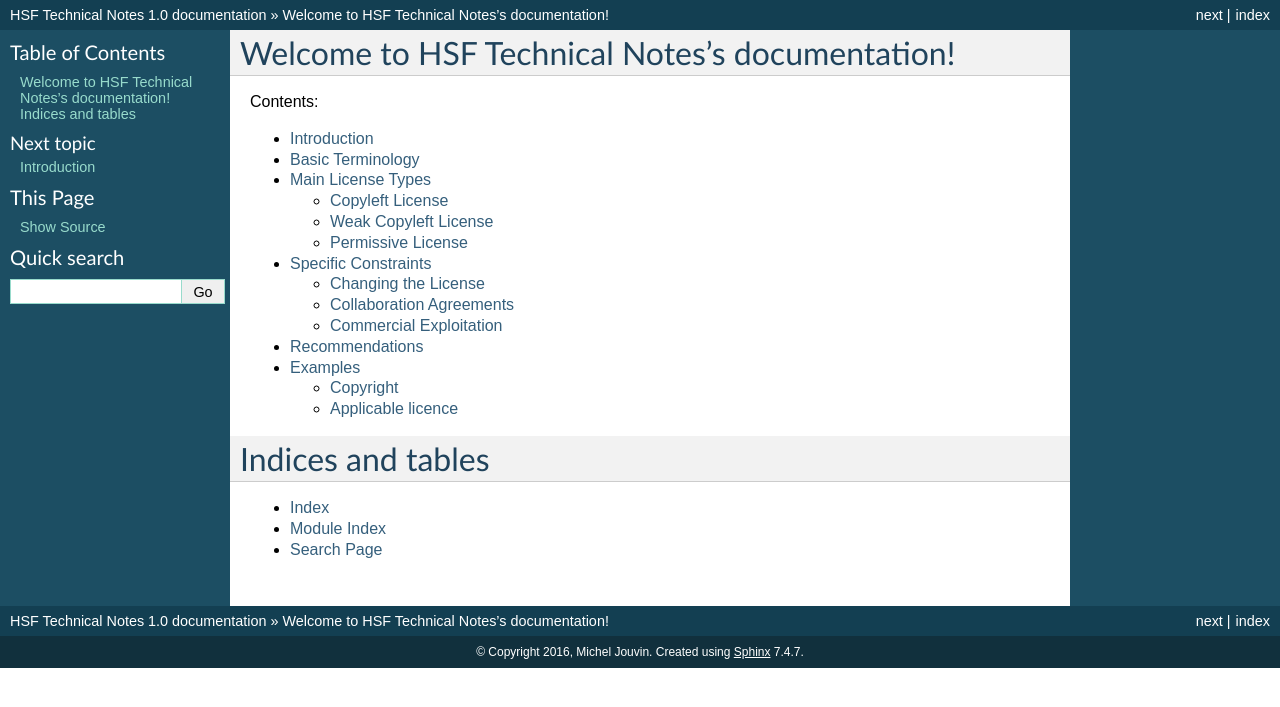
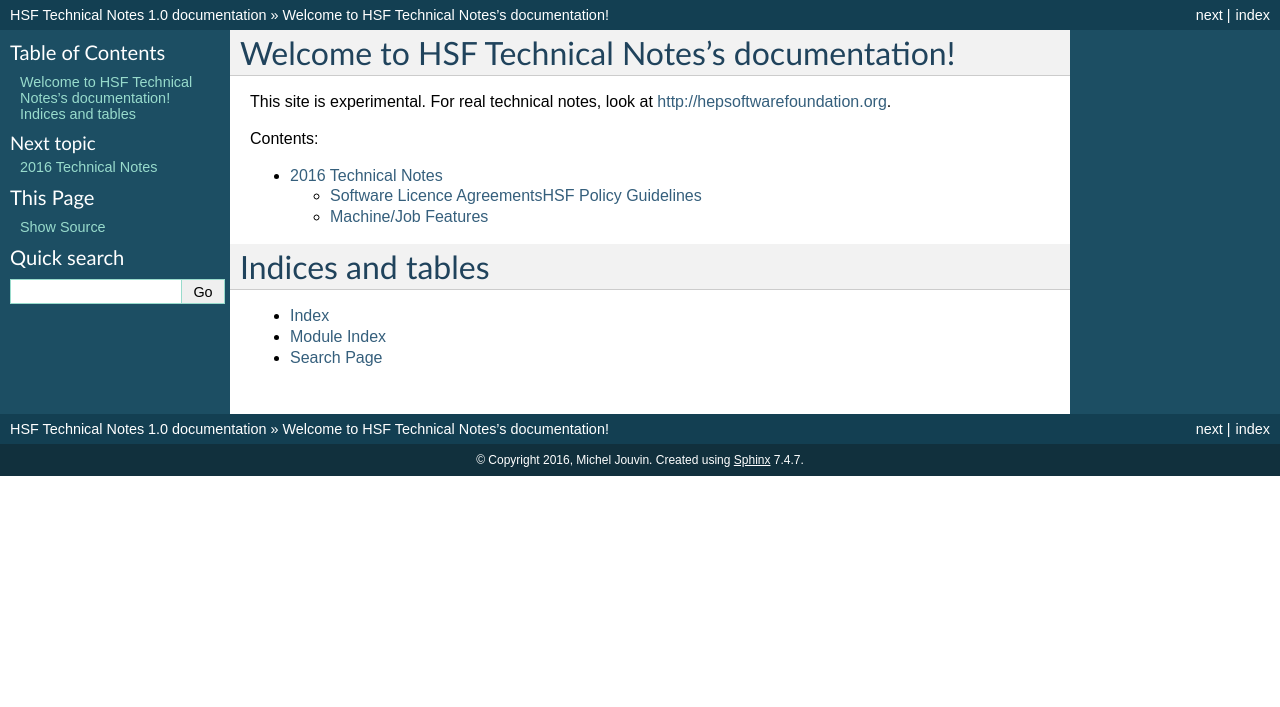
Before and after one commit to jouvin/hep-sf-tn-test, a Sphinx documentation site: the page built from source/index.rst, in a window 1280 px wide. Shown: the top 707 px of the page. Built offline with Sphinx 7.4.7, drawn with Linux system fonts in a browser that asks for light colours; some of the changed lines change nothing that is shown.

Commit message:
Create a directory per year, add a second TN, minor adjustements

```diff
--- a/source/HSF-TN-2016-01.rst
+++ b/source/2016/HSF-TN-2016-01.rst
@@ -10,6 +10,7 @@ lc@r@
 ****
 
 Software Licence AgreementsHSF Policy Guidelines
+************************************************
 
 | M. Jouvin\ :math:`^1` J. Harvey\ :math:`^2` A. McNab\ :math:`^3`
   E. Sexton-Kennedy\ :math:`^4` T. Wenaus\ :math:`^5`
--- /dev/null
+++ b/source/2016/HSF-TN-2016-02.rst
@@ -0,0 +1,315 @@
+THE HEP SOFTWARE FOUNDATION (HSF)
+
+lc@r@
+
+|
+| & & HSF-TN-2016-02
+| & & February 4, 2016
+| & &
+
+****
+
+Machine/Job Features
+********************
+
+| M. Alef\ :math:`^1`, T. Cass\ :math:`^2`, J.J. Keijser\ :math:`^3`,
+  A. McNab\ :math:`^4`, S. Roiser\ :math:`^2`,
+  U. Schwickerath\ :math:`^2`, I. Sfiligoi\ :math:`^5`
+| *:math:` ^1`\ Karlsruhe Institute of Technology
+  :math:` ^2`\ CERN
+  :math:` ^3`\ NIKHEF
+  :math:` ^4`\ University of Manchester
+  :math:` ^5`\ Fermi National Accelerator Laboratory
+  *
+
+© Named authors on behalf of the HSF, licence
+`CC-BY-4.0 <http://creativecommons.org/licenses/by/4.0/>`__.
+
+Introduction
+============
+
+Within the HEPiX virtualization group:raw-latex:`\cite{HEPIXMJF}` and
+the WLCG MJF Task Force:raw-latex:`\cite{WLCGMJF}`, a mechanism has been
+developed which provides access to detailed information about the
+current host and the current job to the job itself. This allows user
+payloads to access meta information, independent of the current batch
+system or virtual machine model.
+
+The proposed schema is made to be extensible so that additional
+information can be added. The purpose of this note is to define the
+specifications and use case of this schema. It should be seen as the
+source of information for the actual implementation of the scripts
+required by the sites to provide it.
+
+Aims
+====
+
+-  The proposed schema must be unique and leave no room for
+   interpretation of the values provided. For this reason, basic
+   information is used which is well defined across sites.
+
+-  Host and job information can be both static (like the
+   HS06:raw-latex:`\cite{HEPIXHS06}` rating of the hardware) and dynamic
+   (eg shutdown time may be set at any time by the site.)
+
+-  Job specific files will be readable and possibly owned by the user
+   and residing on a /tmp like area
+
+-  The implementation, that is the creation of the files and their
+   contents, can be highly site specific. A sample implementation can be
+   done per batch system in use, but it is understood that sites are
+   allowed to change the implementation, provided that the created
+   numbers match the definitions given in this note.
+
+Use cases
+=========
+
+The use cases considered in developing the protocols included:
+
+#. The job needs to calculate the remaining time it is allowed to run.
+
+#. The job needs to know how long it was already running.
+
+#. The job wants to know the performance of the processors allocated to
+   it in order to calculate the remaining time it will need to complete
+   (for CPU intensive jobs).
+
+#. A host needs to be drained, and the payload needs to be informed of
+   the planned shutdown time.
+
+#. A multiprocessor user job on a non-exclusive node needs to know how
+   many threads or processes it is allowed to start. This especially
+   useful in a late-binding scenario where the pilot reserved the
+   processors and the user payload needs to discover this.
+
+#. A user job wants to know how many processors are allocated to the
+   current job.
+
+#. A user job wants to know the maximum amount of scratch disk it is
+   allowed to use.
+
+#. A user job wants to set up memory limits to protect itself from being
+   killed by the batch system automatically.
+
+Definitions
+===========
+
+On VM-based systems, references to “jobs” are to be interpreted as
+“virtual machines” and “machines” as “hypervisors”.
+
+When jobs are running within virtual machines, the entity that provides
+the system level configuration or contextualization of the VM acts as
+the resource provider referred to in the rest of this note.
+
+Environment variables
+=====================
+
+For each job, two environment variables may be set, with the names
+$MACHINEFEATURES and $JOBFEATURES.
+
+These environment variables are the base interface for the user payload.
+Their values must be provided for the job by the resource provider.
+
+In the case of virtual machines on IaaS cloud platforms, the virtual
+machine may discover the values to set for the environment variables
+from “machinefeatures” and “jobfeatures” metadata keys provided by
+resource provider via the cloud infrastructure. These metadata keys
+should only be accessed once in the lifetime of each virtual machine.
+Alternatively, the values to set may be supplied as part of the
+contextualization of the virtual machines.
+
+Directories
+===========
+
+The environment variables point to directories created by the resource
+provider. Inside, the file name is the key, the contents are the values,
+so that files can be referred to with expressions like
+$MACHINEFEATURES/shutdowntime . The directory name should not include
+the trailing slash. These directories are either local directories in
+the filesystem or sections of the URL space on an HTTP(S) server. The
+user positively determines whether the files are to be opened locally or
+over HTTP(S) by checking for a leading slash or the prefix http:// or
+https:// respectively. Typically this can achieved using library
+functions which can transparently handle local files and remote URLs
+when opening files.
+
+Unlike metadata keys, the key/value files may be accessed multiple times
+to check for changes in value or in the absence of caching by the user.
+An HTTP(S) server may provide HTTP cache control and expiration
+information which the user may use to reduce the number of queries. All
+files in the directories must be readable by both the user and the
+resource provider services, and have file names which only consist of
+lowercase letters, numbers, and underscores.
+
+$MACHINEFEATURES
+================
+
+Host-specific key/value pairs which are all:
+
+-  Found in the directory pointed to by $MACHINEFEATURES
+
+-  Readable by the user who is executing the original job. In the case
+   of pilots this would be the pilot user at the site.
+
+-  Required unless the resource provider cannot determine their value.
+
+-  Static unless otherwise stated.
+
+total\_cpu
+    Number of processors which may be allocated to jobs. Typically the
+    number of processors seen by the operating system on one worker node
+    (that is the number of “processor :” lines in /proc/cpuinfo on
+    Linux), but potentially set to more or less than this for
+    performance reasons. (Use case 3.)
+
+hs06
+    Total HS06 rating of the full machine in its current setup. HS06 is
+    measured following the HEPiX
+    recommendations:raw-latex:`\cite{HEPIXHS06}`, with HS06 benchmarks
+    run in parallel, one for each processor which may be allocated to
+    jobs. (Use case 3.)
+
+shutdowntime
+    Shutdown time for the machine as a UNIX time stamp in seconds. The
+    value is dynamic and optional. If the file is missing, no shutdown
+    is foreseen. (Use case 4.)
+
+grace\_secs
+    If the resource provider announces a shutdown time to the jobs on
+    this host, that time will not be less than grace\_secs seconds after
+    the moment the shutdown time is set. This allows jobs to begin
+    packages of work knowing that there will be sufficient time for them
+    to be completed even if a shutdown time is announced. This value is
+    required if a shutdown time will be set or changed which will affect
+    any jobs which have already started on this host.
+
+$JOBFEATURES
+============
+
+Job specific key/value pairs which are all:
+
+-  Found in the directory pointed to by $JOBFEATURES
+
+-  Readable and possibly owned by the user who is executing the original
+   job. In the case of pilots this would be the pilot user at the site.
+
+-  Required unless the resource provider cannot determine their value.
+
+-  Created before the job starts and static unless otherwise stated, or
+   unless the batch system has a recognised way of changing the
+   parameters of the job in a way the job is guaranteed to be aware of.
+   For example, if there is a mechanism for a job to release processors,
+   then the resource provider may update allocated\_cpu when this
+   happens.
+
+allocated\_cpu
+    Number of processors allocated to the current job. (Use case 5.)
+
+hs06\_job
+    Total HS06 rating for the processors allocated to this job. The
+    job’s share is calculated by the resource provider from
+    per-processor HS06 measurements made for the machine. (Use case 3.)
+
+shutdowntime\_job
+    Dynamic value. Shutdown time as a UNIX time stamp in seconds. If the
+    file is missing no job shutdown is foreseen. The job needs to have
+    finished all of its processing when the shutdown time has arrived.
+    (Use case 1.)
+
+grace\_secs\_job
+    If the resource provider announces a shutdowntime\_job to the job,
+    it will not be less than grace\_secs\_job seconds after the moment
+    the shutdown time is set. This allows jobs to begin packages of work
+    knowing that there will be sufficient time for them to be completed
+    even if a shutdown time is announced. This value is static and
+    required if a shutdown time will be set or changed after the job has
+    started.
+
+jobstart\_secs
+    UNIX time stamp in seconds of the time when the job started on the
+    worker node. For a pilot job scenario, this is when the batch system
+    started the pilot job, not when the user payload started to run.
+    (Use case 2.)
+
+job\_id
+    A string of printable non-whitespace ASCII characters used by the
+    resource provider to identify the job at the site. In batch
+    environments, this should simply be the job ID. In virtualized
+    environments, job\_id will typically contain the UUID of the VM.
+
+wall\_limit\_secs
+    Elapsed time limit in seconds, starting from jobstart\_secs. This is
+    not scaled up for multiprocessor jobs. (Use case 1.)
+
+cpu\_limit\_secs
+    CPU time limit in seconds. For multiprocessor jobs this is the total
+    for all processes started by the job. (Use case 1.)
+
+max\_rss\_bytes
+    Resident memory usage limit, if any, in bytes for all processes
+    started by this job. (Use case 8.)
+
+max\_swap\_bytes
+    Swap limit, if any, in bytes for all processes started by this job.
+    (Use case 8)
+
+scratch\_limit\_bytes
+    Scratch space limit if any. If no quotas are used on a shared
+    system, this corresponds to the full scratch space available to all
+    jobs which run on the host. User jobs from EGI-registered VOs expect
+    the “max size of scratch space used by jobs” value on their VO ID
+    Card:raw-latex:`\cite{VOIDCARD}` to be available to each job in the
+    worst case. If there is a recognised procedure for informing the job
+    of the location of the scratch space (eg EGI’s $TMPDIR
+    policy:raw-latex:`\cite{EGITMPDIR}`), then this value refers to that
+    space. (Use case 7.)
+
+Summary
+=======
+
+This note describes how the $MACHINEFEATURES and $JOBFEATURES variables
+may be set and used by jobs to obtain meta information from resource
+providers in a uniform way across different batch and virtual machine
+systems.
+
+The following key/value pairs have been defined:
+
++--------------------+-------------------------+----+
+| $MACHINEFEATURES   | $JOBFEATURES            |    |
++====================+=========================+====+
+| total\_cpu         | allocated\_cpu          |    |
++--------------------+-------------------------+----+
+| hs06               | hs06\_job               |    |
++--------------------+-------------------------+----+
+| shutdowntime       | shutdowntime\_job       |    |
++--------------------+-------------------------+----+
+| grace\_secs        | grace\_secs\_job        |    |
++--------------------+-------------------------+----+
+|                    | jobstart\_secs          |    |
++--------------------+-------------------------+----+
+|                    | job\_id                 |    |
++--------------------+-------------------------+----+
+|                    | wall\_limit\_secs       |    |
++--------------------+-------------------------+----+
+|                    | cpu\_limit\_secs        |    |
++--------------------+-------------------------+----+
+|                    | max\_rss\_bytes         |    |
++--------------------+-------------------------+----+
+|                    | max\_swap\_bytes        |    |
++--------------------+-------------------------+----+
+|                    | scratch\_limit\_bytes   |    |
++--------------------+-------------------------+----+
+
+9 T. Cass, “Environmental Information on WN”, Grid Deployment Board,
+CERN, 13 June 2012, retrieved from https://indico.cern.ch/event/155069/
+
+| “Machine / Job Features Task Force”,
+| https://twiki.cern.ch/twiki/bin/view/LCG/MachineJobFeatures
+
+“HEP-SPEC06 Benchmark”, https://w3.hepix.org/benchmarks/
+
+“The VO ID Card system”, http://operations-portal.egi.eu/vo/help
+
+P. Solagna, “EGI policy for the TMPDIR environment variable usage”, EGI
+Document 1119, retrieved from
+https://documents.egi.eu/public/ShowDocument?docid=1119
--- /dev/null
+++ b/source/2016/index.rst
@@ -0,0 +1,8 @@
+2016 Technical Notes
+====================
+
+.. toctree::
+   :maxdepth: 2
+   :glob:
+
+   *
--- a/source/index.rst
+++ b/source/index.rst
@@ -6,13 +6,15 @@
 Welcome to HSF Technical Notes's documentation!
 ===============================================
 
+This site is experimental. For real technical notes, look at http://hepsoftwarefoundation.org.
+
 Contents:
 
 .. toctree::
    :maxdepth: 2
    :glob:
 
-   *
+   2016/index
 
 Indices and tables
 ==================
```
Also changed, not shown: 3 other files.
